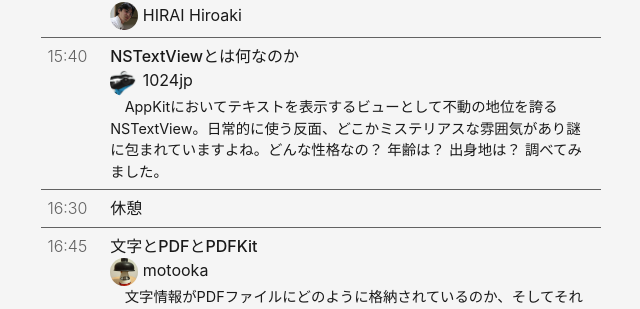
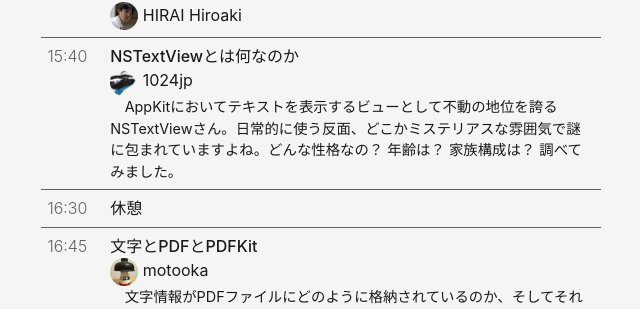
Before and after one commit to macOS-native/macos-native.github.io, a Jekyll site: the page built from index.md, in a window 1280 px wide and 900 px high, scrolled down 775 px. Shown: the part 162-471 px from the top of the window, without its empty margins (319-959 px from the left). Built offline with Jekyll 4.4.1, drawn with Linux system fonts in a browser that asks for light colours.

Commit message:
Tweak 1024jp’s talk description for 05

```diff
--- a/_data/events.yml
+++ b/_data/events.yml
@@ -23,7 +23,7 @@ symposium_05:
       presenter:
         name: 1024jp
         avatar: 1024jp
-      description: AppKitにおいてテキストを表示するビューとして不動の地位を誇るNSTextView。日常的に使う反面、どこかミステリアスな雰囲気があり謎に包まれていますよね。どんな性格なの？ 年齢は？ 出身地は？ 調べてみました。
+      description: AppKitにおいてテキストを表示するビューとして不動の地位を誇るNSTextViewさん。日常的に使う反面、どこかミステリアスな雰囲気で謎に包まれていますよね。どんな性格なの？ 年齢は？ 家族構成は？ 調べてみました。
     - time: "16:30"
       title: "休憩"
     - time: "16:45"
```
